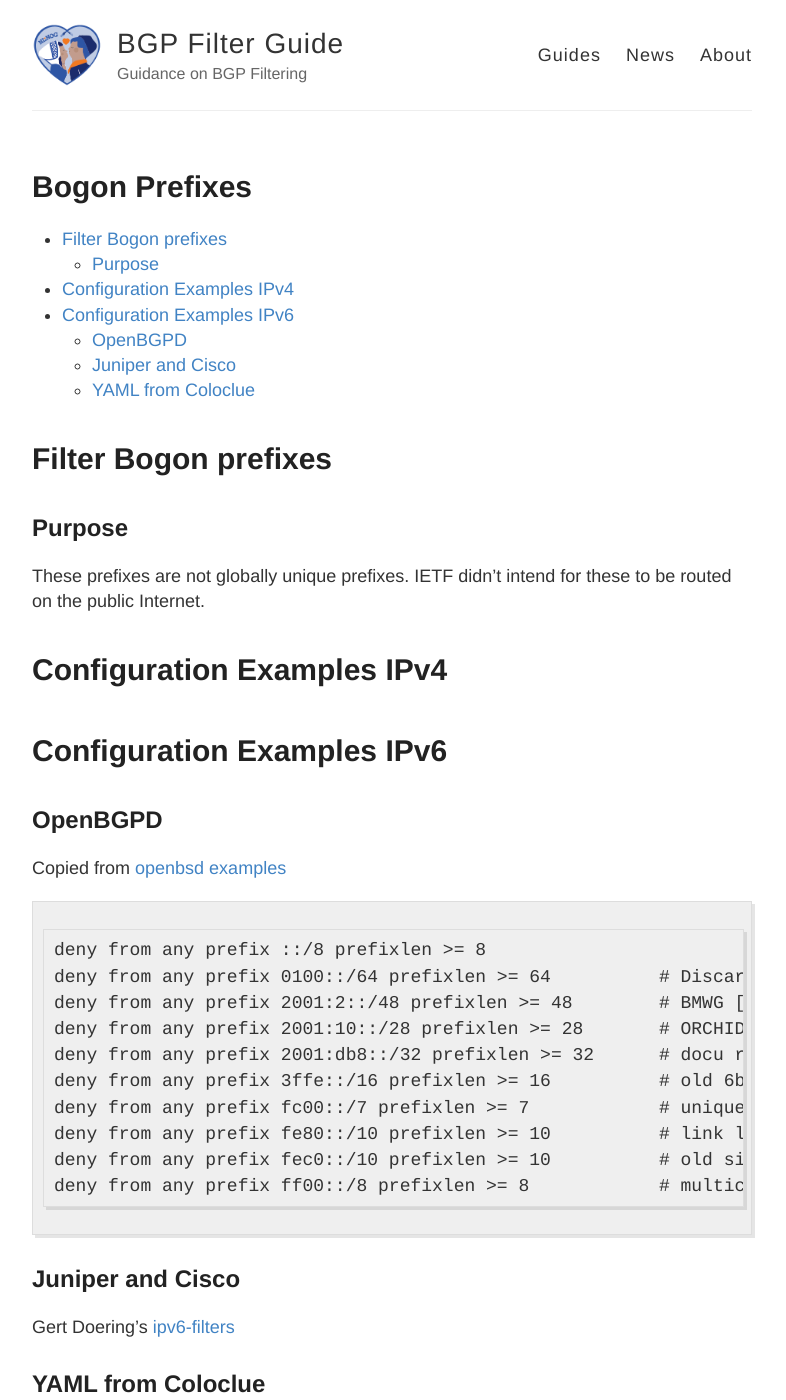
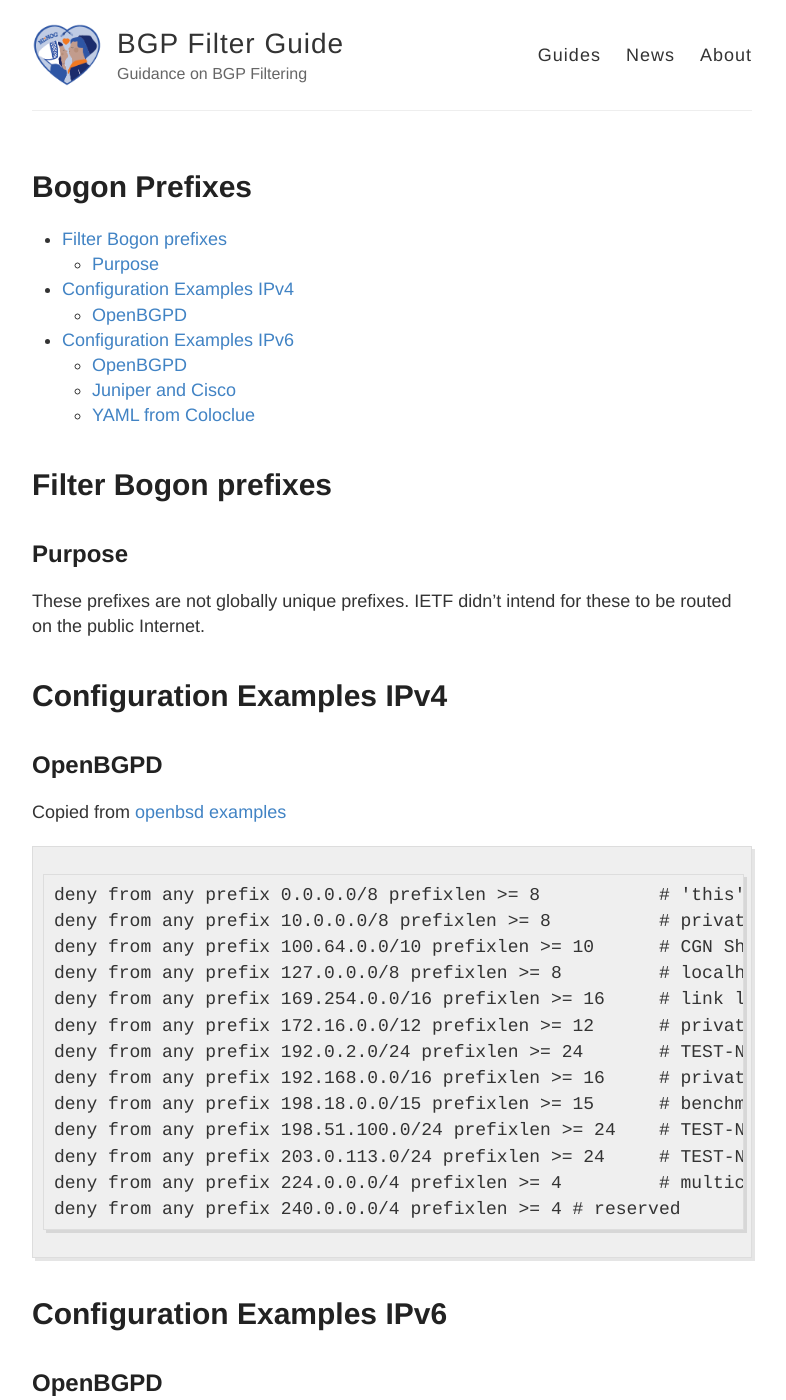
Before and after one commit to NLNOG/bgpfilterguide, a Jekyll site: the page built from guides/bogon_prefixes.md, in a window 1280 px wide and 1400 px high. Shown: the whole window, without its empty margins (248-1034 px from the left). Built offline with Jekyll 4.4.1, drawn with Linux system fonts in a browser that asks for light colours.

Commit message:
Add OpenBGPD syntax for IPv4 bogons

````diff
--- a/guides/bogon_prefixes.md
+++ b/guides/bogon_prefixes.md
@@ -15,6 +15,26 @@ These prefixes are not globally unique prefixes. IETF didn't intend for
 these to be routed on the public Internet.
 
 # Configuration Examples IPv4
+
+## OpenBGPD
+
+Copied from [openbsd examples](https://github.com/openbsd/src/blob/master/etc/examples/bgpd.conf#L97-L109)
+
+```
+deny from any prefix 0.0.0.0/8 prefixlen >= 8		# 'this' network [RFC1122]
+deny from any prefix 10.0.0.0/8 prefixlen >= 8		# private space [RFC1918]
+deny from any prefix 100.64.0.0/10 prefixlen >= 10	# CGN Shared [RFC6598]
+deny from any prefix 127.0.0.0/8 prefixlen >= 8 	# localhost [RFC1122]
+deny from any prefix 169.254.0.0/16 prefixlen >= 16	# link local [RFC3927]
+deny from any prefix 172.16.0.0/12 prefixlen >= 12	# private space [RFC1918]
+deny from any prefix 192.0.2.0/24 prefixlen >= 24	# TEST-NET-1 [RFC5737]
+deny from any prefix 192.168.0.0/16 prefixlen >= 16	# private space [RFC1918]
+deny from any prefix 198.18.0.0/15 prefixlen >= 15	# benchmarking [RFC2544]
+deny from any prefix 198.51.100.0/24 prefixlen >= 24	# TEST-NET-2 [RFC5737]
+deny from any prefix 203.0.113.0/24 prefixlen >= 24	# TEST-NET-3 [RFC5737]
+deny from any prefix 224.0.0.0/4 prefixlen >= 4 	# multicast
+deny from any prefix 240.0.0.0/4 prefixlen >= 4 # reserved
+```
 
 # Configuration Examples IPv6
 
````
